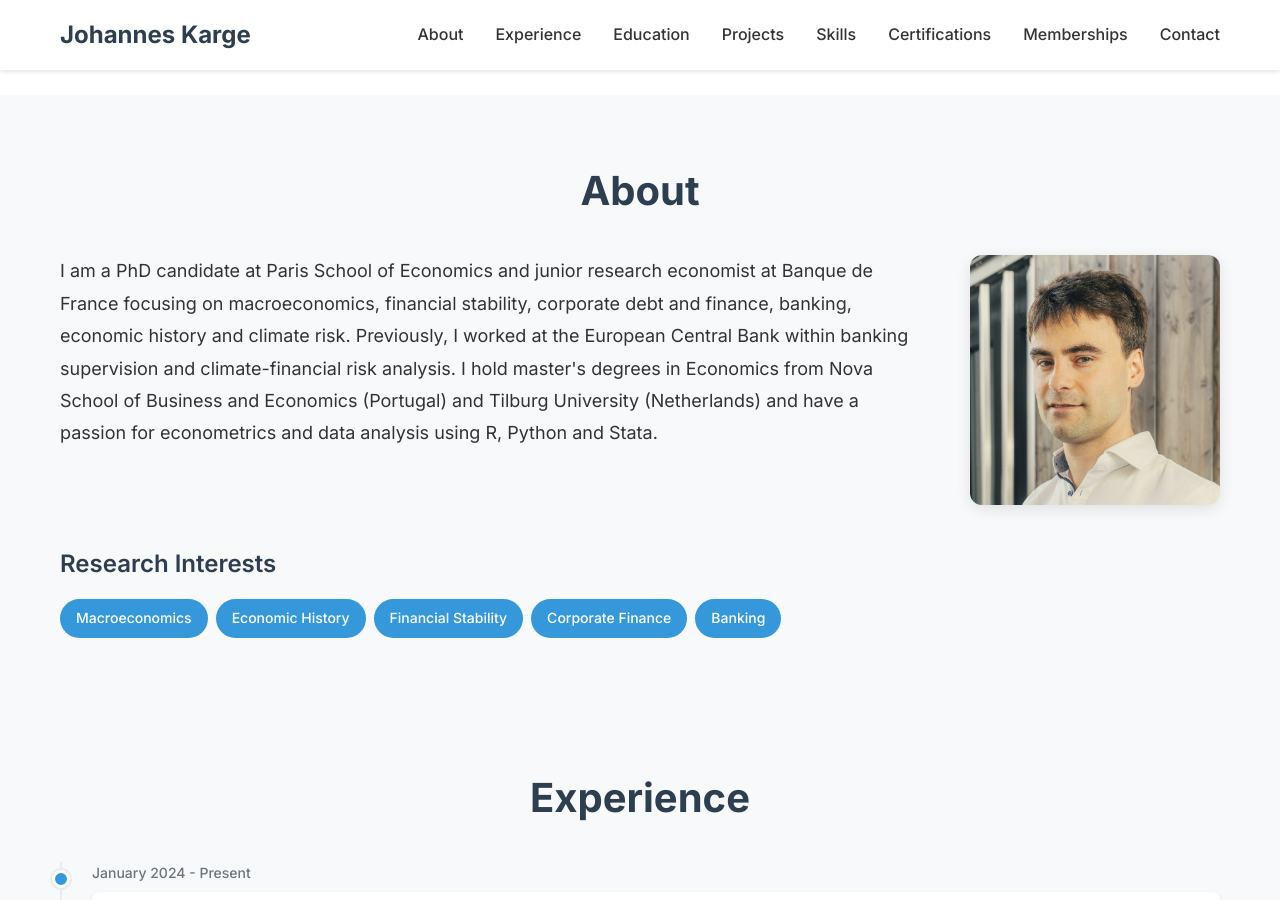
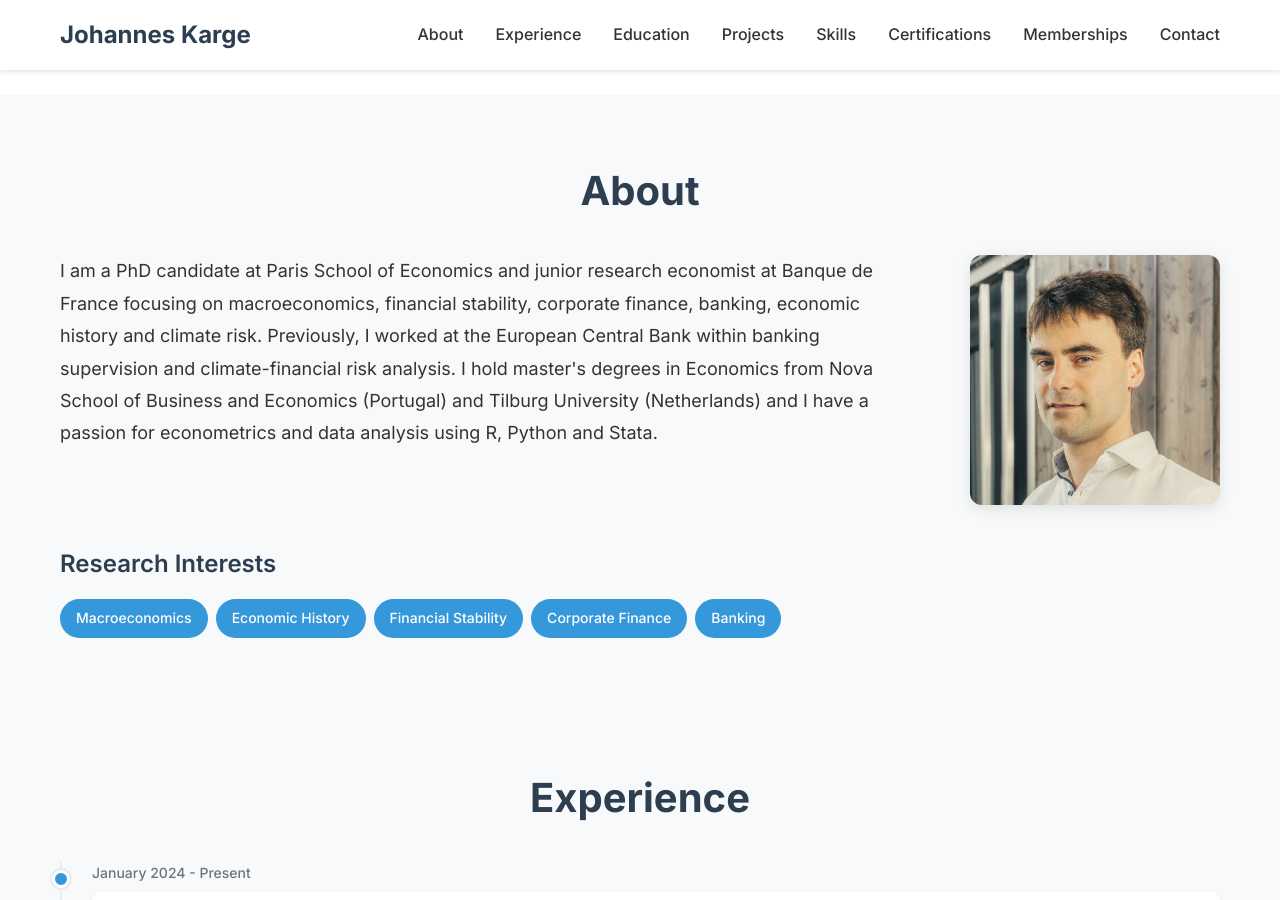
Before and after one commit to JohannesKarge/johanneskarge.github.io, a Jekyll site: the page built from index.md, in a window 1280 px wide and 900 px high, scrolled down 335 px. Built offline with Jekyll 4.4.1, drawn with Linux system fonts in a browser that asks for light colours.

Commit message:
Update profile.yml

```diff
--- a/_data/profile.yml
+++ b/_data/profile.yml
@@ -7,7 +7,7 @@
 ideas_repec: "https://authors.repec.org/pro/pka1478/"
 
 summary: |
-  I am a PhD candidate at Paris School of Economics and junior research economist at Banque de France focusing on macroeconomics, financial stability, corporate debt and finance, banking, economic history and climate risk. Previously, I worked at the European Central Bank within banking supervision and climate-financial risk analysis. I hold master's degrees in Economics from Nova School of Business and Economics (Portugal) and Tilburg University (Netherlands) and have a passion for econometrics and data analysis using R, Python and Stata.
+  I am a PhD candidate at Paris School of Economics and junior research economist at Banque de France focusing on macroeconomics, financial stability, corporate finance, banking, economic history and climate risk. Previously, I worked at the European Central Bank within banking supervision and climate-financial risk analysis. I hold master's degrees in Economics from Nova School of Business and Economics (Portugal) and Tilburg University (Netherlands) and I have a passion for econometrics and data analysis using R, Python and Stata.
 
 research_interests:
   - Macroeconomics
```
